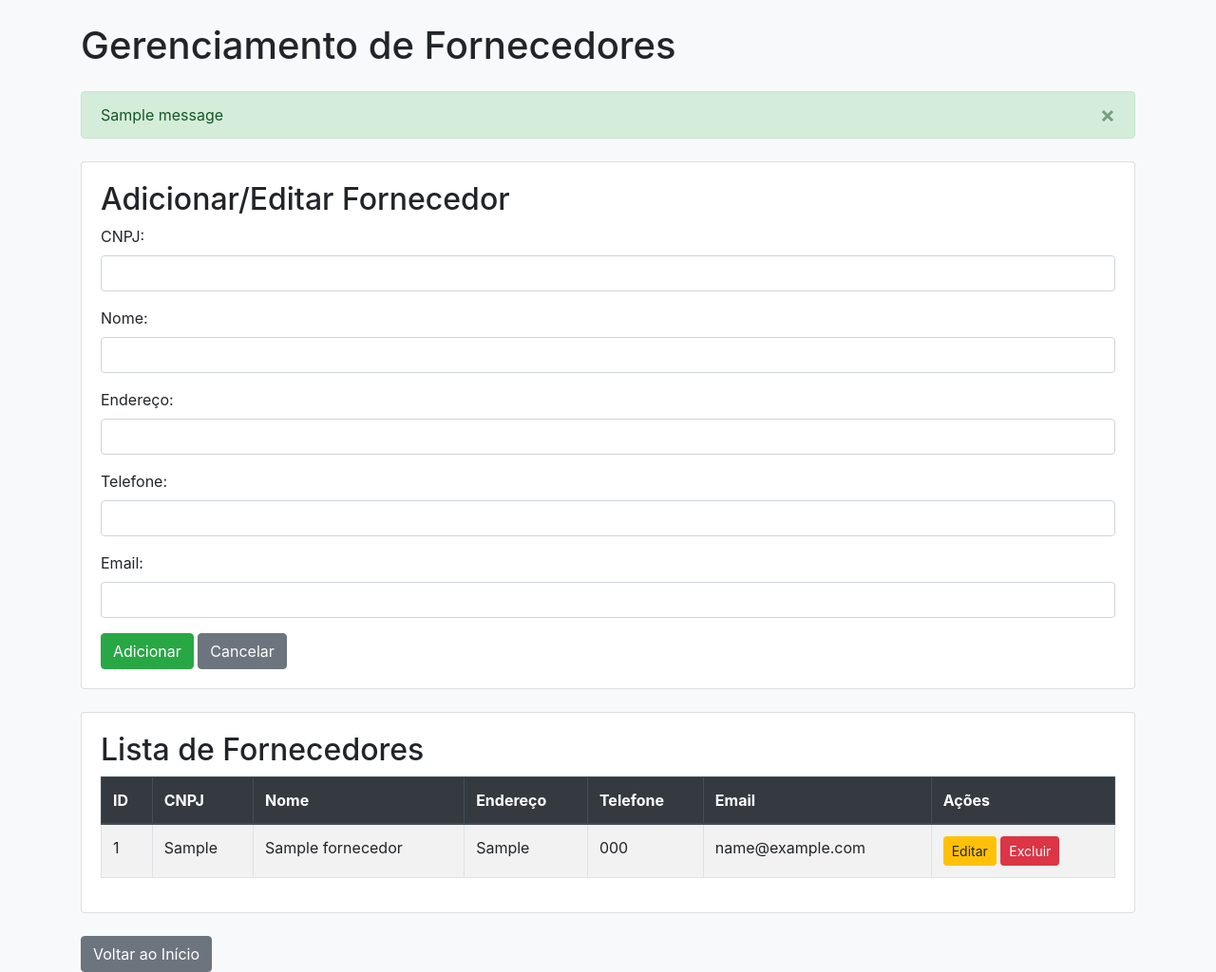
After one commit to juares3453/estoque, a Flask app: page /fornecedores in a window 1280 px wide. The commit adds this page. Shown: the whole page at 95% size. Run offline with Flask 3, Linux system fonts and the light colour scheme; a user stored in the database is signed in; tables that the repository leaves empty hold one stand-in row (values such as "Sample post"); one stand-in notice (Sample message) is shown; some libraries are stand-ins or nearby versions.

Commit message:
adição de tala para ´edição´, ´cadastro´ e ´exclusão´ de fornecedores

```diff
--- a/app.py
+++ b/app.py
@@ -40,6 +40,18 @@ class Usuario(db.Model):
 
     def check_password(self, password):
         return check_password_hash(self.password_hash, password)
+
+
+class Fornecedor(db.Model):
+    id = db.Column(db.Integer, primary_key=True)
+    cnpj = db.Column(db.String(18), nullable=False, unique=True)
+    nome = db.Column(db.String(100), nullable=False)
+    endereco = db.Column(db.String(200), nullable=False)
+    telefone = db.Column(db.String(15), nullable=False)
+    email = db.Column(db.String(100), nullable=False)
+
+    def __repr__(self):
+        return f"<Fornecedor {self.nome}>"
 
 
 class LogMovimentacao(db.Model):
@@ -179,6 +191,58 @@ def movimentacoes():
     return render_template("movimentacoes.html", logs=logs)
 
 
+@app.route("/fornecedores", methods=["GET", "POST"])
+@login_required
+def gerenciar_fornecedores():
+    fornecedor_id = request.args.get("fornecedor_id")
+    fornecedor = Fornecedor.query.get(fornecedor_id) if fornecedor_id else None
+
+    if request.method == "POST":
+        if fornecedor:  # Editando fornecedor
+            fornecedor.cnpj = request.form["cnpj"]
+            fornecedor.nome = request.form["nome"]
+            fornecedor.endereco = request.form["endereco"]
+            fornecedor.telefone = request.form["telefone"]
+            fornecedor.email = request.form["email"]
+            db.session.commit()
+            flash("Fornecedor editado com sucesso!", "success")
+        else:  # Novo fornecedor
+            cnpj = request.form["cnpj"]
+            nome = request.form["nome"]
+            endereco = request.form["endereco"]
+            telefone = request.form["telefone"]
+            email = request.form["email"]
+
+            fornecedor_existente = Fornecedor.query.filter_by(cnpj=cnpj).first()
+            if fornecedor_existente:
+                flash("Já existe um fornecedor com esse CNPJ!", "error")
+                return redirect(url_for("gerenciar_fornecedores"))
+
+            novo_fornecedor = Fornecedor(
+                cnpj=cnpj, nome=nome, endereco=endereco, telefone=telefone, email=email
+            )
+            db.session.add(novo_fornecedor)
+            db.session.commit()
+            flash("Fornecedor adicionado com sucesso!", "success")
+
+        return redirect(url_for("gerenciar_fornecedores"))
+
+    fornecedores = Fornecedor.query.all()
+    return render_template(
+        "fornecedor.html", fornecedores=fornecedores, fornecedor=fornecedor
+    )
+
+
+@app.route("/excluir_fornecedor/<int:id>")
+@login_required
+def excluir_fornecedor(id):
+    fornecedor = Fornecedor.query.get_or_404(id)
+    db.session.delete(fornecedor)
+    db.session.commit()
+    flash("Fornecedor excluído com sucesso!", "success")
+    return redirect(url_for("gerenciar_fornecedores"))
+
+
 @app.route("/login", methods=["GET", "POST"])
 def login():
     if request.method == "POST":
@@ -204,14 +268,5 @@ def logout():
     return redirect(url_for("login"))
 
 
-@app.route("/criar_usuario")
-def criar_usuario():
-    user = Usuario(username="essence")
-    user.set_password("S9mqiplfPLXNlN")
-    db.session.add(user)
-    db.session.commit()
-    return "Usuário criado!"
-
-
 if __name__ == "__main__":
     app.run(debug=True)
--- /dev/null
+++ b/templates/fornecedor.html
@@ -0,0 +1,110 @@
+<!doctype html>
+<html lang="pt-br">
+
+<head>
+    <title>Gerenciamento de Fornecedores</title>
+    <link href="https://maxcdn.bootstrapcdn.com/bootstrap/4.5.2/css/bootstrap.min.css" rel="stylesheet">
+</head>
+
+<body class="bg-light">
+    <div class="container mt-4">
+        <h1 class="mb-4">Gerenciamento de Fornecedores</h1>
+
+        <!-- Mensagens Flash -->
+        {% with messages = get_flashed_messages(with_categories=true) %}
+        {% if messages %}
+        <div class="mb-4">
+            {% for category, message in messages %}
+            <div class="alert alert-{{ category }} alert-dismissible fade show" role="alert">
+                {{ message }}
+                <button type="button" class="close" data-dismiss="alert" aria-label="Close">
+                    <span aria-hidden="true">&times;</span>
+                </button>
+            </div>
+            {% endfor %}
+        </div>
+        {% endif %}
+        {% endwith %}
+
+        <!-- Formulário de Cadastro de Fornecedores -->
+        <div class="card mb-4">
+            <div class="card-body">
+                <h2>Adicionar/Editar Fornecedor</h2>
+                <form method="POST" action="{{ url_for('gerenciar_fornecedores') }}">
+                    <input type="hidden" id="fornecedor_id" name="fornecedor_id"
+                        value="{{ fornecedor.id if fornecedor else '' }}">
+
+                    <div class="form-group">
+                        <label for="cnpj">CNPJ:</label>
+                        <input type="text" class="form-control" id="cnpj" name="cnpj" required
+                            value="{{ fornecedor.cnpj if fornecedor else '' }}">
+                    </div>
+                    <div class="form-group">
+                        <label for="nome">Nome:</label>
+                        <input type="text" class="form-control" id="nome" name="nome" required
+                            value="{{ fornecedor.nome if fornecedor else '' }}">
+                    </div>
+                    <div class="form-group">
+                        <label for="endereco">Endereço:</label>
+                        <input type="text" class="form-control" id="endereco" name="endereco" required
+                            value="{{ fornecedor.endereco if fornecedor else '' }}">
+                    </div>
+                    <div class="form-group">
+                        <label for="telefone">Telefone:</label>
+                        <input type="text" class="form-control" id="telefone" name="telefone" required
+                            value="{{ fornecedor.telefone if fornecedor else '' }}">
+                    </div>
+                    <div class="form-group">
+                        <label for="email">Email:</label>
+                        <input type="email" class="form-control" id="email" name="email" required
+                            value="{{ fornecedor.email if fornecedor else '' }}">
+                    </div>
+                    <button type="submit" class="btn btn-success">{{ 'Editar' if fornecedor else 'Adicionar' }}</button>
+                    <a href="{{ url_for('gerenciar_fornecedores') }}" class="btn btn-secondary">Cancelar</a>
+                </form>
+            </div>
+        </div>
+
+        <!-- Tabela de Fornecedores -->
+        <div class="card">
+            <div class="card-body">
+                <h2>Lista de Fornecedores</h2>
+                <table class="table table-bordered table-striped">
+                    <thead class="thead-dark">
+                        <tr>
+                            <th>ID</th>
+                            <th>CNPJ</th>
+                            <th>Nome</th>
+                            <th>Endereço</th>
+                            <th>Telefone</th>
+                            <th>Email</th>
+                            <th>Ações</th>
+                        </tr>
+                    </thead>
+                    <tbody>
+                        {% for fornecedor in fornecedores %}
+                        <tr>
+                            <td>{{ fornecedor.id }}</td>
+                            <td>{{ fornecedor.cnpj }}</td>
+                            <td>{{ fornecedor.nome }}</td>
+                            <td>{{ fornecedor.endereco }}</td>
+                            <td>{{ fornecedor.telefone }}</td>
+                            <td>{{ fornecedor.email }}</td>
+                            <td>
+                                <a href="{{ url_for('gerenciar_fornecedores', fornecedor_id=fornecedor.id) }}"
+                                    class="btn btn-warning btn-sm">Editar</a>
+                                <a href="{{ url_for('excluir_fornecedor', id=fornecedor.id) }}"
+                                    class="btn btn-danger btn-sm">Excluir</a>
+                            </td>
+                        </tr>
+                        {% endfor %}
+                    </tbody>
+                </table>
+            </div>
+        </div>
+
+        <a href="/" class="btn btn-secondary mt-4">Voltar ao Início</a>
+    </div>
+</body>
+
+</html>
--- a/templates/index.html
+++ b/templates/index.html
@@ -33,6 +33,7 @@
                 </form>
                 <div>
                     <a href="/movimentacoes" class="btn btn-info">Ver Movimentações</a>
+                    <a href="/fornecedores" class="btn btn-info">Ver Fornecedores</a>
                     <a href="/adicionar" class="btn btn-success ml-2">Adicionar Mercadoria</a>
                 </div>
             </div>
```
Also changed, not shown: instance/estoque.db.
